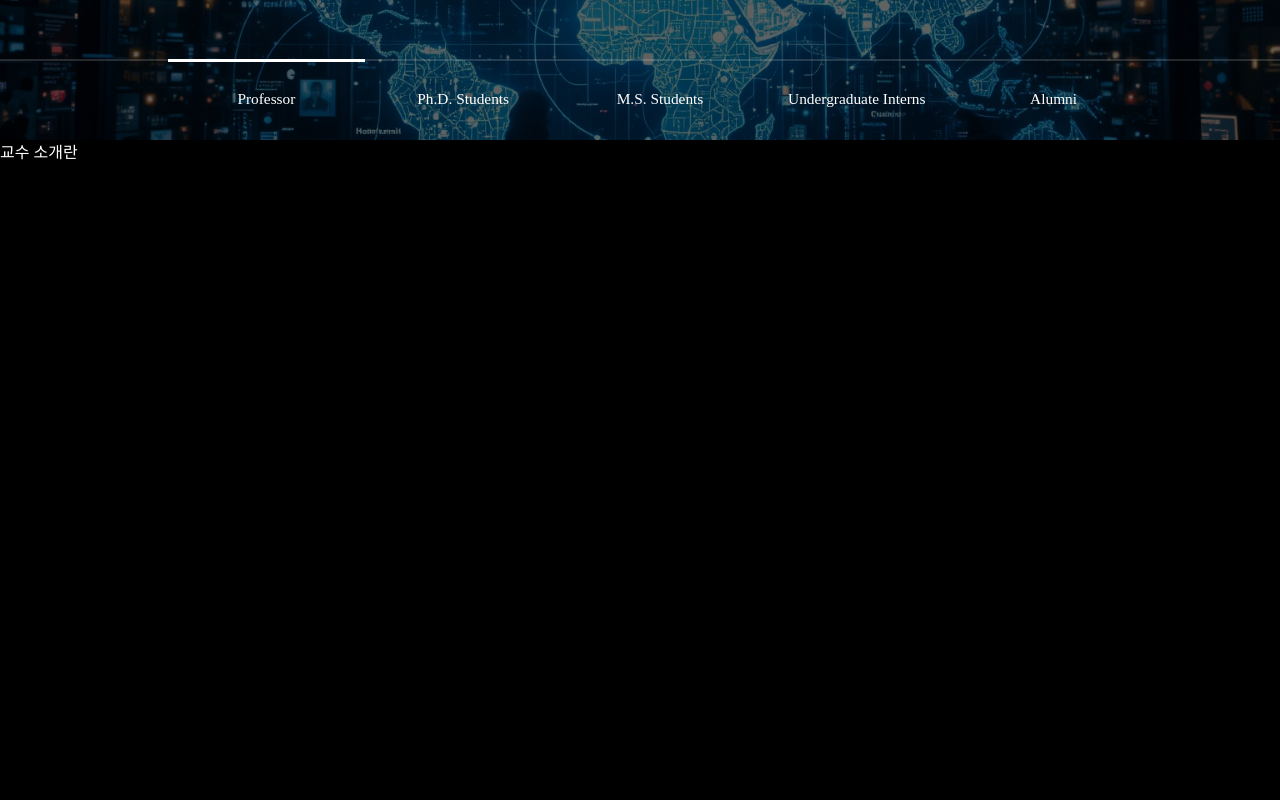
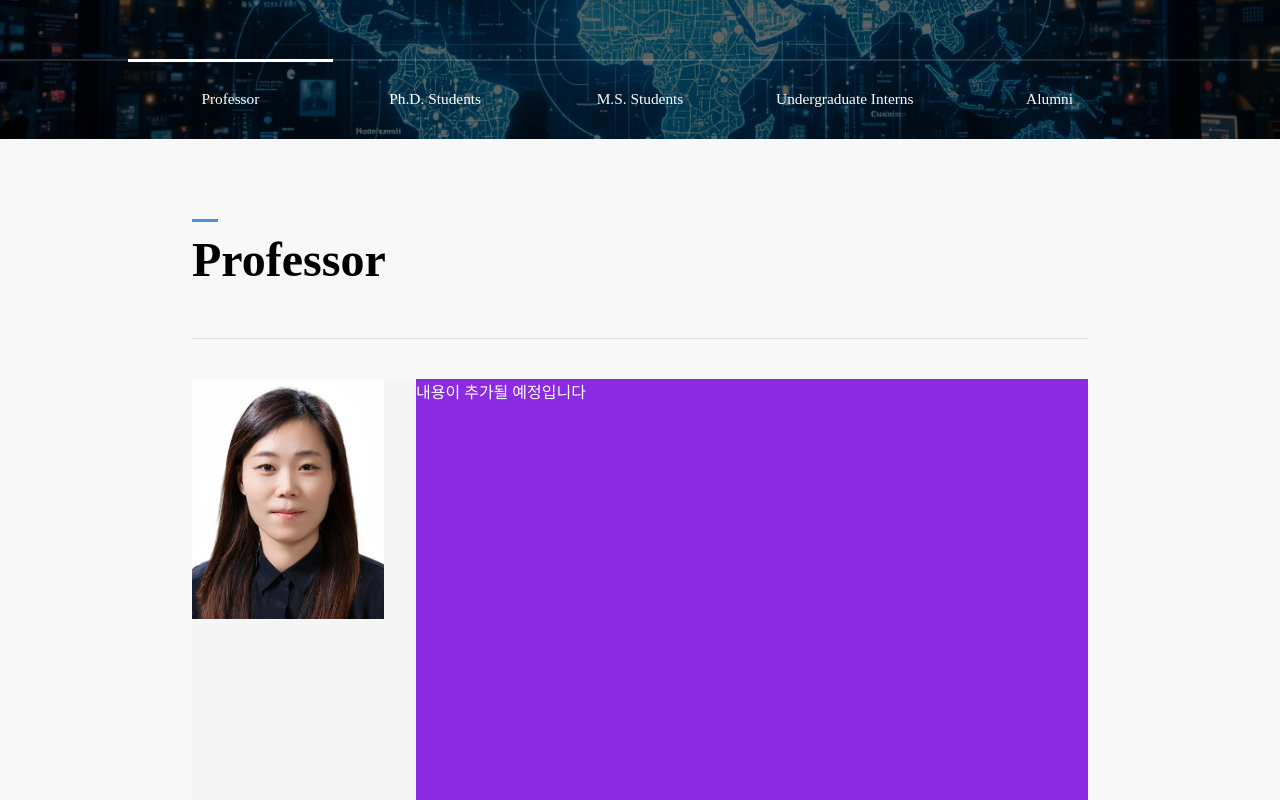
Before and after one commit to Young-Jun-Park18/React, a React (Vite) app in the folder dna/: page /Members/Professor in a window 1280 px wide. Shown: the part 220-1020 px from the top of the page. Before the commit the page ends 800 px from the top, so only its background shows below. Built offline with nearby package versions, Linux system fonts and the light colour scheme; a web font is replaced by a local one.

Commit message:
professorPhoto까지 완료

```diff
--- a/dna/src/pages/members/Members.module.css
+++ b/dna/src/pages/members/Members.module.css
@@ -41,6 +41,7 @@
 }
 
 .membersSelect{
+  padding: 0;
   height: 10vh;
   position: relative;
   display: flex;
--- a/dna/src/pages/members/Professor/Professor.jsx
+++ b/dna/src/pages/members/Professor/Professor.jsx
@@ -3,9 +3,23 @@ import styles from "./Professor.module.css";
 function Professor(){
   return(
     <>
-      <div className={styles.a}>교수 소개란</div>
-
-
+      <div className= {styles.professorWrap}>
+        <div className= {styles.professorBox}>
+          <div className= {styles.professorTitle}>
+            <h2>Professor</h2>
+            <div className= {styles.professorLine1}></div>
+            <div className= {styles.professorLine2}></div>
+            <div className={styles.professorIntroWrap}>
+              <div className={styles.professorPhoto}>
+                <img src="/profH.jpg" alt="박현희 교수님 사진" />
+              </div>
+              <div className={styles.professorIntro}>
+                내용이 추가될 예정입니다
+              </div>
+            </div>
+          </div>
+        </div>
+      </div>
     </>
   )
 }
--- a/dna/src/pages/members/Professor/Professor.module.css
+++ b/dna/src/pages/members/Professor/Professor.module.css
@@ -1,3 +1,95 @@
-.a{
-  color:white;
+
+.professorWrap *{
+  margin: 0;
+  padding: 0;
+  box-sizing: border-box;
 }
+
+.professorWrap{
+  margin: 0;
+  padding: 0;
+  position: relative;
+  width: 100vw;
+  /* min-height: 100vh;을 사용해야 콘텐츠가 늘어도 알아서 길어짐*/
+  min-height: 150vh;
+  background-color:	#F8F8F8;
+
+}
+
+.professorBox{
+  position: relative;
+  width: 70vw;
+  min-height: 100vh;
+  margin: 0 15vw;
+  /*background-color: blue;*/
+
+}
+
+.professorTitle{
+  /*background-color: aqua;*/
+  height: 10vh;
+  transform: translateY(10vh);
+}
+
+.professorTitle h2{
+  /* display flex가 있어야 text 정렬이 가능함 */
+  display: flex;
+  width: 100%;
+  height: 100%;
+  align-items: center;
+  font-size: 3rem;
+  color: black;
+}
+
+.professorTitle h2::before{
+  top: 0;
+  position: absolute;
+  content: "";
+  background-color: #4A90E2;
+  height: 3px;
+  width: 2vw;
+  opacity: 1;
+}
+
+.professorLine1{
+  position: relative;
+  /*background-color:	#F5F5F5;*/
+  width: 100%;
+  height: 5vh;
+}
+
+.professorLine1::after{
+  position: absolute;
+  bottom: 0;
+  content: "";
+  border-bottom: 1px solid rgba(0, 0, 0, 0.1);
+  height: 2px;
+  width: 100%;
+}
+
+.professorLine2{
+  /*background-color:	#F5F5F5;*/
+  width: 100%;
+  height: 5vh;
+}
+
+.professorIntroWrap{
+  position: relative;
+  display: flex;
+}
+
+.professorPhoto{
+  width: 20vw;
+  min-height: 80vh;
+  background-color: #F5F5F5;
+}
+
+.professorPhoto img{
+  width: 15vw;
+}
+
+.professorIntro{
+  width: 60vw;
+  min-height: 120vh;
+  background-color: blueviolet;
+}
```
